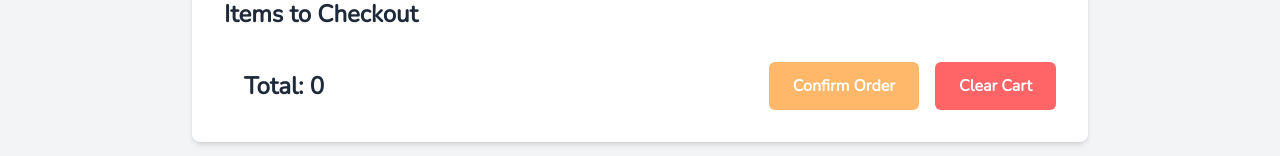
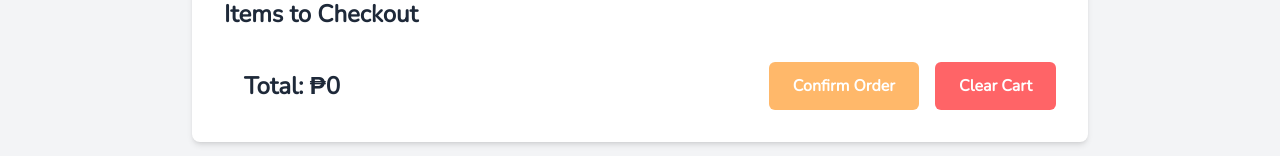
Before and after one commit to gippo05/react-ecommerce-app, a React (Vite) app in the folder front-end/e-commerce-app/: page /checkout in a window 1280 px wide. Shown: the part 416-572 px from the top of the page. Built offline with nearby package versions, Linux system fonts and the light colour scheme.

Commit message:
added front end TOTAL for customers visibility

```diff
--- a/front-end/e-commerce-app/src/pages/checkoutPage.jsx
+++ b/front-end/e-commerce-app/src/pages/checkoutPage.jsx
@@ -10,6 +10,10 @@ const CheckOutPage = ({ cartItems, removeFromCart, clearCart }) => {
 
 
 
+  const total = cartItems.reduce(
+  (accumulator, item) => accumulator + item.price * item.quantity,
+  0
+);
 
 
   return (
@@ -101,7 +105,7 @@ const CheckOutPage = ({ cartItems, removeFromCart, clearCart }) => {
        <div className="mt-8 flex flex-col md:flex-row items-center gap-4">
 
   <h3 className="font-extrabold text-2xl text-gray-800 pl-5">
-    Total: {0}
+    Total: ₱{total}
   </h3>
 
 
```
